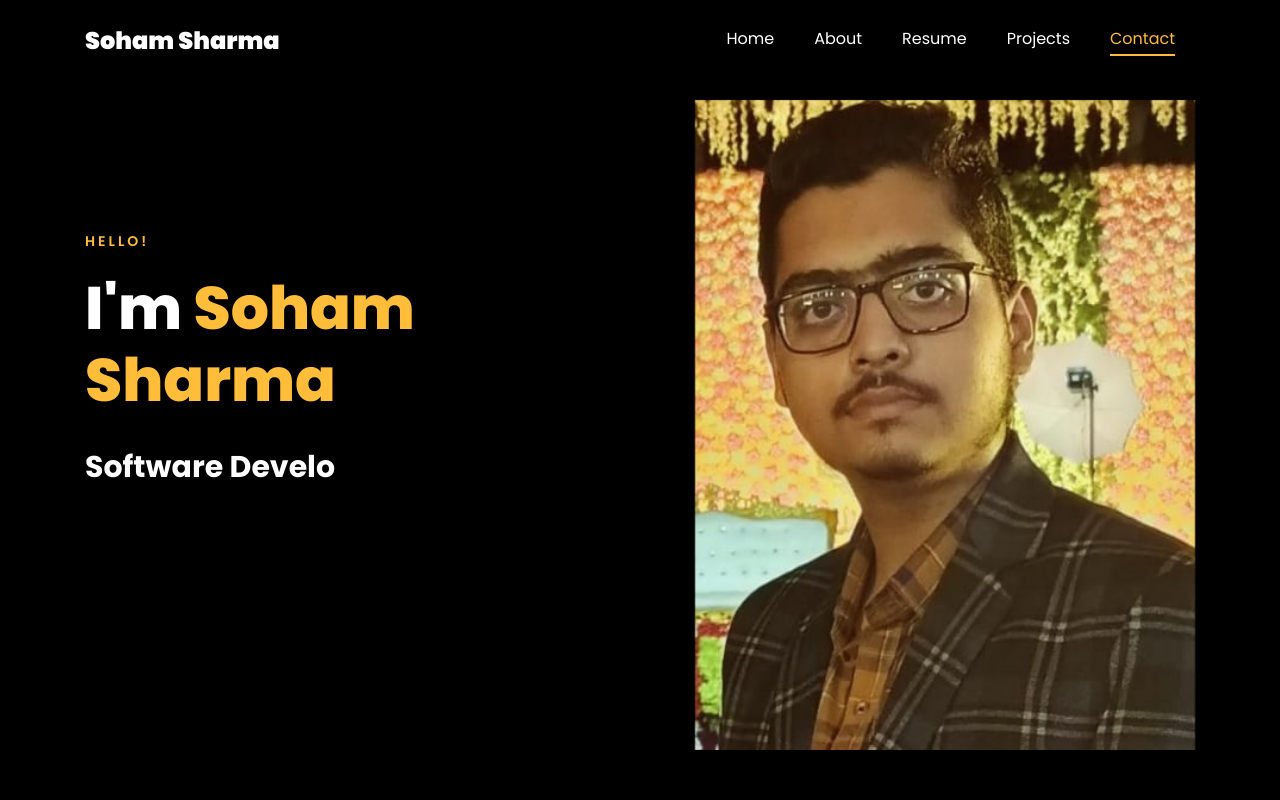
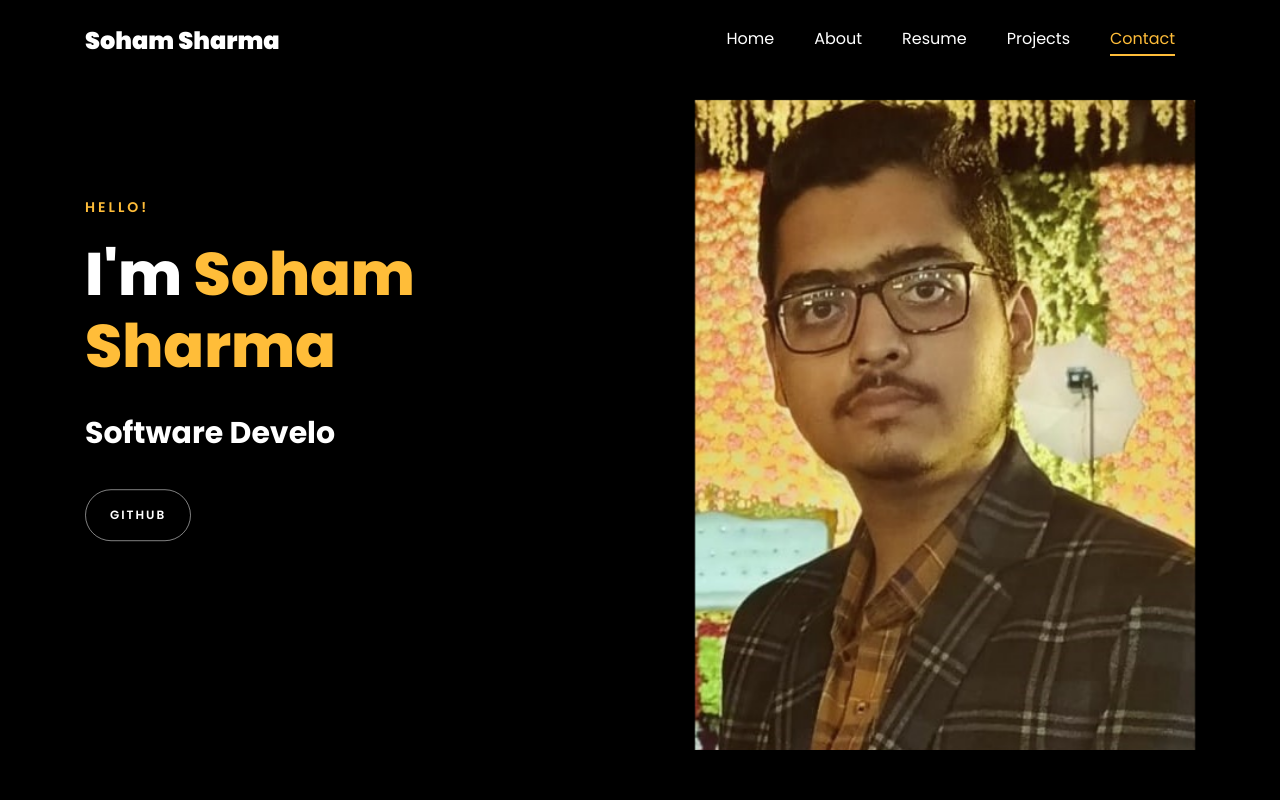
Before and after one commit to SohamSharma18/Personal_Portfolio, a plain HTML site: page index.html in a window 1280 px wide. Shown: the top 800 px of the page. Drawn offline with Linux system fonts and the light colour scheme; animation ran at ten frames a second; files whose address does not match are found by name.

Commit message:
Add files via upload

```diff
--- a/index.html
+++ b/index.html
@@ -186,11 +186,8 @@
 
 						<br>
 						<br>
-			            <!-- <h2></h2> -->
-						<!-- <h2 class="d-flex" style="margin-bottom: 0">With over 5 years of experience</h2> -->
-						<!-- <br> -->
-			            <!-- <p><a href="https://www.youtube.com/@RishabhMishraOfficial" class="btn btn-primary py-3 px-4">YouTube</a>  -->
-							<!-- <a href="https://github.com/rishabhnmishra" class="btn btn-white btn-outline-white py-3 px-4">My works</a></p> -->
+
+							<a href="https://github.com/SohamSharma18/Personal_Portfolio.git" class="btn btn-white btn-outline-white py-3 px-4">GitHub</a></p>
 		            </div>
 		          </div>
 	        	</div>
@@ -529,17 +526,7 @@
 
 	   <div class="ftco-section ftco-hireme img margin-top" style="background-image: url(images/bg_1.jpg)">
 
-			<!-- <div class="container"> -->
-				<!-- <div class="row justify-content-center"> -->
-					<!-- <div class="col-md-7 ftco-animate text-center"> -->
-						<!-- <h2>More projects on<span> Github  </span> </h2> -->
-						<!-- <div class="heading"> <h4> I love to solve business problems &amp; uncover hidden data stories </h4> -->
-						<!-- <br> -->
-						<!-- <p><a href="https://github.com/rishabhnmishra" class="btn btn-primary py-3 px-5">GitHub</a></p> -->
-						<!-- </div> -->
-					<!-- </div> -->
-				<!-- </div> -->
-			<!-- </div> -->
+
 		</div>
 	</section>
 
```
